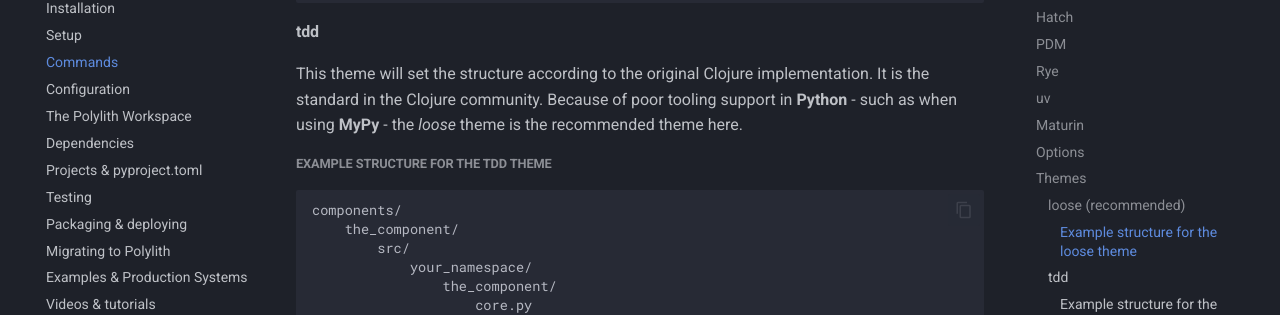
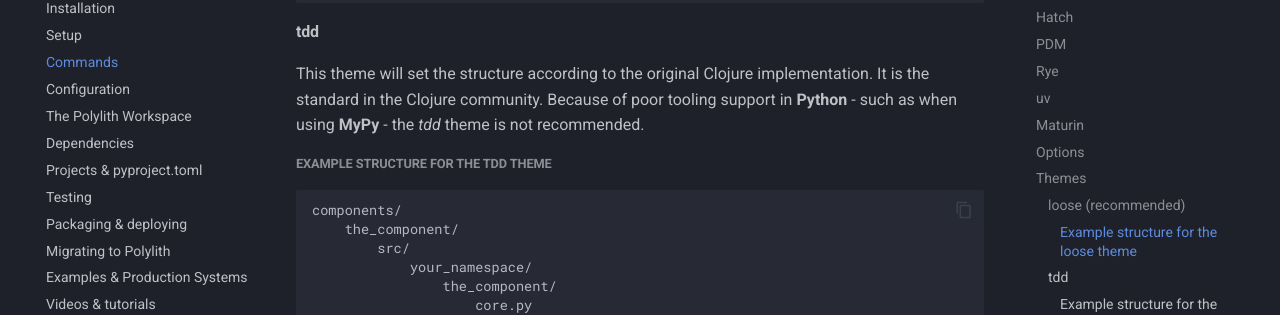
Before and after one commit to DavidVujic/python-polylith-docs, an MkDocs documentation site: the page built from docs/commands.md, in a window 1280 px wide and 900 px high, scrolled down 1895 px. Shown: the part 145-460 px from the top of the window. Built offline with MkDocs 1.6.1 and Material for MkDocs 9.7.7, drawn with Linux system fonts in a browser that asks for light colours; comment, search, counter and statistics services are not loaded.

Commit message:
docs: clarify the tdd theme

```diff
--- a/docs/commands.md
+++ b/docs/commands.md
@@ -69,7 +69,7 @@ test/
 
 #### tdd
 This theme will set the structure according to the original Clojure implementation. It is the standard in the Clojure community.
-Because of poor tooling support in __Python__ - such as when using __MyPy__ - the _loose_ theme is the recommended theme here.
+Because of poor tooling support in __Python__ - such as when using __MyPy__ - the _tdd_ theme is not recommended.
 
 ##### Example structure for the tdd theme
 
```
